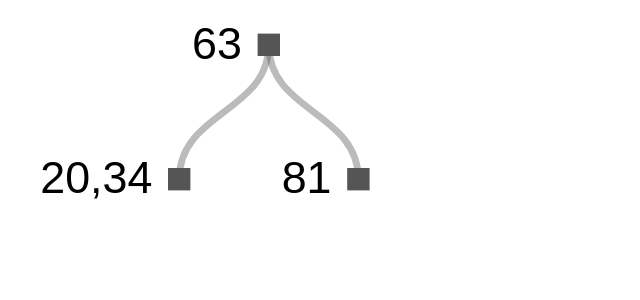
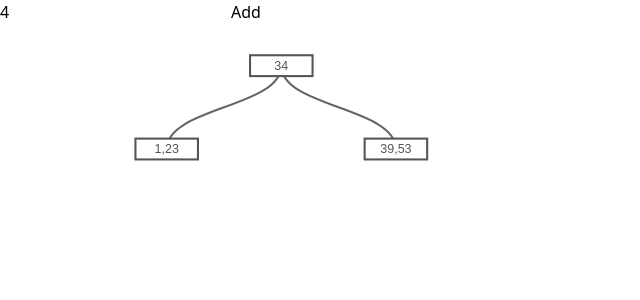
Before and after one commit to varughese/dbinternals, a React (Create React App) app: page / in a window 1280 px wide. Shown: the top 300 px of the page, without its empty margins (0-640 px from the left). Built offline with nearby package versions, Linux system fonts and the light colour scheme.

Commit message:
does not look awful

```diff
--- a/src/components/btree.js
+++ b/src/components/btree.js
@@ -2,46 +2,28 @@ import React, { useRef, useState, useEffect } from "react";
 import * as d3 from "d3";
 import { BTree } from "../database/index/bplustree";
 
-const setUpD3Visualization = (ref, treeData) => {
+const ORDER = 3;
 const margin = { top: 10, right: 120, bottom: 10, left: 40 };
 const width = 500;
-    const dy = 30;
-    const dx = 40;
+const dy = 20;
+const dx = 40 + ORDER * 5;
 const tree = d3.tree().nodeSize([dx, dy]);
 const diagonal = d3
     .linkVertical()
     .x((d) => d.x)
     .y((d) => d.y);
 
+function update(ctx, treeData) {
+    const { gNode, gLink, svg } = ctx;
     const root = d3.hierarchy(treeData);
-
-    root.x0 = 0; // dy / 2;
-    root.y0 = dy / 2; //0;
+    root.d3dirty = true;
+    root.x0 = 0;
+    root.y0 = dy / 2;
     root.descendants().forEach((d, i) => {
         d.id = i;
-        d._children = d.children;
-        if (d.depth && d.data.name.length !== 7) d.children = null;
     });
+    const source = root;
 
-    const svg = d3
-        .select(ref)
-        .attr("viewBox", [-margin.left, -margin.top, width, dx])
-        .style("font", "10px sans-serif")
-        .style("user-select", "none");
-
-    const gLink = svg
-        .append("g")
-        .attr("fill", "none")
-        .attr("stroke", "#555")
-        .attr("stroke-opacity", 0.4)
-        .attr("stroke-width", 1.5);
-
-    const gNode = svg
-        .append("g")
-        .attr("cursor", "pointer")
-        .attr("pointer-events", "all");
-
-    function update(source) {
     const duration = 400;
     const nodes = root.descendants().reverse();
     const links = root.links();
@@ -62,18 +44,7 @@ const setUpD3Visualization = (ref, treeData) => {
     const transition = svg
         .transition()
         .duration(duration)
-            .attr("viewBox", [
-                left.x - margin.left,
-                -margin.top,
-                viewWidth,
-                900,
-            ])
-            .tween(
-                "resize",
-                window.ResizeObserver
-                    ? null
-                    : () => () => svg.dispatch("toggle")
-            );
+        .attr("viewBox", [left.x - margin.left, -margin.top, viewWidth, 900]);
 
     // Update the nodes…
     const node = gNode.selectAll("g").data(nodes, (d) => d.id);
@@ -82,33 +53,31 @@ const setUpD3Visualization = (ref, treeData) => {
     const nodeEnter = node
         .enter()
         .append("g")
-            .attr("transform", (d) => `translate(${source.x0},${source.y0})`)
+        .attr("transform", (d) => `translate(${d.x},${d.y})`)
         .attr("fill-opacity", 0)
         .attr("stroke-opacity", 0)
-            .on("click", (event, d) => {
-                d.children = d.children ? null : d._children;
-                update(d);
+        .on("click", (_event, d) => {
+            ctx.onClick(d);
         });
 
     nodeEnter
         .append("rect")
-            .attr("width", 5)
+        .attr("width", 5 * ORDER)
         .attr("height", 5)
-            .attr("transform", (d) => `translate(-2.5,-2.5)`)
-            .attr("fill", (d) => (d._children ? "#555" : "#999"))
-            .attr("stroke-width", 10);
+        .attr("transform", (d) => `translate(${(5 * ORDER) / -2},-2.5)`)
+        .attr("fill", "white")
+        .attr("stroke", "#555")
+        .attr("stroke-width", 0.5);
 
     nodeEnter
         .append("text")
         .attr("dy", "0.31em")
-            .attr("x", (d) => (d._children ? -6 : 6))
-            .attr("text-anchor", (d) => (d._children ? "end" : "start"))
-            .text((d) => d.data.name)
-            .clone(true)
-            .lower()
-            .attr("stroke-linejoin", "round")
-            .attr("stroke-width", 3)
-            .attr("stroke", "white");
+        .attr("text-anchor", "middle")
+        .attr("style", "font-size: 3px")
+        .attr("fill", "#555")
+        .text((d) => d.data.name);
+
+    node.selectAll("text").text((d) => d.data.name);
 
     // Transition nodes to their new position.
     const nodeUpdate = node
@@ -118,9 +87,10 @@ const setUpD3Visualization = (ref, treeData) => {
         .attr("fill-opacity", 1)
         .attr("stroke-opacity", 1);
 
+    nodeUpdate.select("text").text((d) => d.data.name);
+
     // Transition exiting nodes to the parent's new position.
-        const nodeExit = node
-            .exit()
+    node.exit()
         .transition(transition)
         .remove()
         .attr("transform", (d) => `translate(${source.x},${source.y})`)
@@ -136,9 +106,7 @@ const setUpD3Visualization = (ref, treeData) => {
         .append("path")
         .attr("d", (d) => {
             const o = { x: source.x0, y: source.y0 };
-                const dag = diagonal({ source: o, target: o });
-                console.log(d, dag);
-                return dag;
+            return diagonal({ source: o, target: o });
         });
 
     // Transition links to their new position.
@@ -160,39 +128,78 @@ const setUpD3Visualization = (ref, treeData) => {
     });
 }
 
-    update(root);
+const setUpD3Visualization = (ref, treeData, handlers) => {
+    const root = d3.hierarchy(treeData);
 
-    return svg.node();
+    root.x0 = 0; // dy / 2;
+    root.y0 = dy / 2; //0;
+    root.descendants().forEach((d, i) => {
+        d.id = i;
+        d._children = d.children;
+    });
+
+    const svg = d3
+        .select(ref)
+        .attr("viewBox", [-margin.left, -margin.top, width, dx])
+        .style("font", "10px sans-serif")
+        .style("user-select", "none");
+
+    const gLink = svg
+        .append("g")
+        .attr("fill", "none")
+        .attr("stroke", "#555")
+        .attr("stroke-opacity", 0.9)
+        .attr("stroke-width", 0.5);
+
+    const gNode = svg
+        .append("g")
+        .attr("cursor", "pointer")
+        .attr("pointer-events", "all");
+
+    d3Context = { gNode, gLink, svg, ...handlers };
+    update(d3Context, treeData);
+    return d3Context;
 };
 
-let svg;
-let treemap;
 const treeIndex = BTree(4);
-treeIndex.seed(50);
+treeIndex.seed(5);
+let d3Context;
 export const BTreeComponent = () => {
     const d3Ref = useRef(null);
-    const [treeJSON, setTreeJSON] = useState(treeIndex.toJSON());
-    // const treeJSON = index.toJSON();
+    const [insertVal, setVal] = useState(4);
+    const [selectedNode, setSelectedNode] = useState(null);
+
+    const onClick = (d) => {
+        setSelectedNode(d.data);
+        update(d3Context, treeIndex.toJSON());
+    };
 
     useEffect(() => {
-        if (treeJSON && d3Ref.current) {
-            const setup = setUpD3Visualization(d3Ref.current, treeJSON);
-            // svg = setup.svg;
-            // treemap = setup.treemap;
+        if (treeIndex && d3Ref.current && !d3Context) {
+            d3Context = setUpD3Visualization(
+                d3Ref.current,
+                treeIndex.toJSON(),
+                { onClick }
+            );
         }
     });
 
     return (
         <div>
-            {/* <button
+            <input value={insertVal} onChange={(e) => setVal(e.target.value)} />
+            <button
                 onClick={() => {
-                    treeIndex.insert(4, true);
-                    updateTree(svg, treeIndex.toJSON(), treemap);
-                    // setTreeJSON(index.toJSON());
+                    treeIndex.insert(Number(insertVal), true);
+                    update(d3Context, treeIndex.toJSON());
                 }}
             >
                 Add
-            </button> */}
+            </button>
+            <div>
+                {selectedNode && (
+                    <code>{JSON.stringify(selectedNode, null, 2)}</code>
+                )}
+            </div>
             <div className="max-w-4xl">
                 <svg ref={d3Ref} />
             </div>
```
Also changed, not shown: 1 other file (tests, documents, lock files or other folders). Lines whose indentation alone changed are shown as unchanged.
